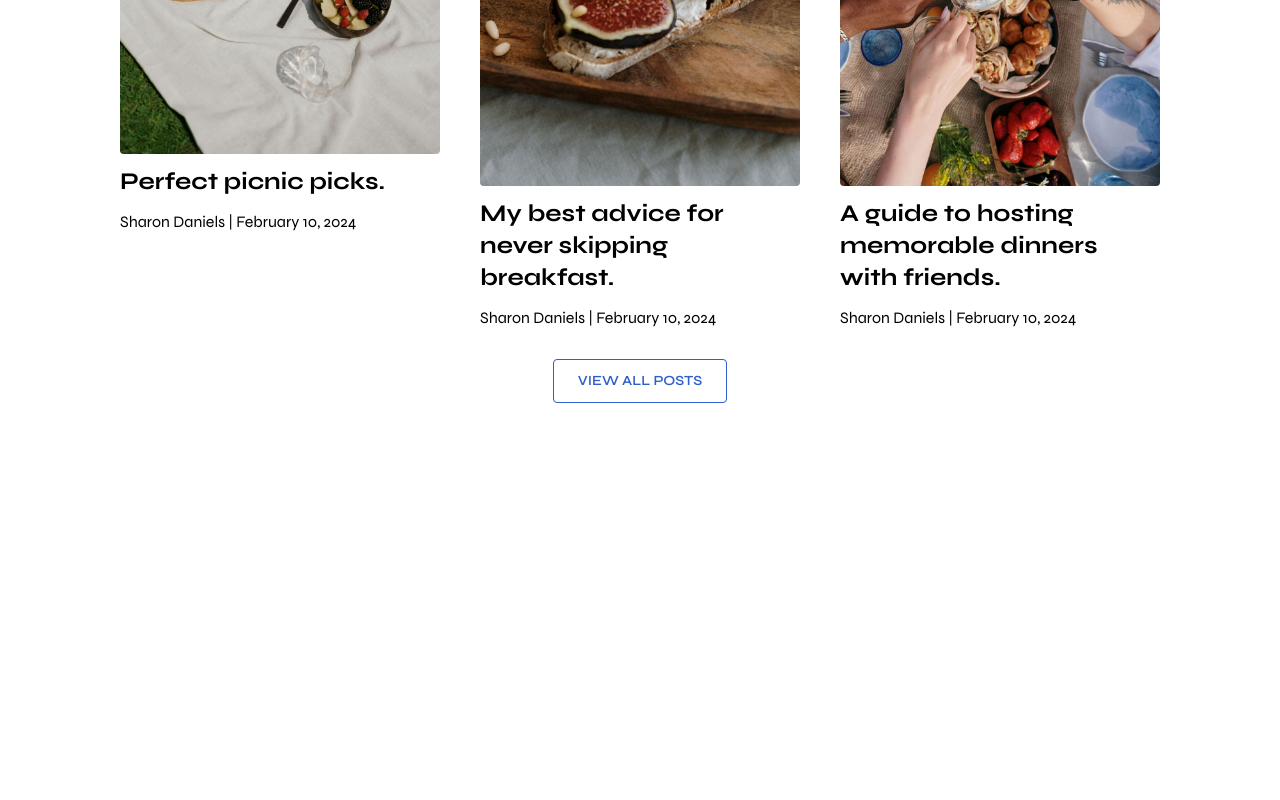
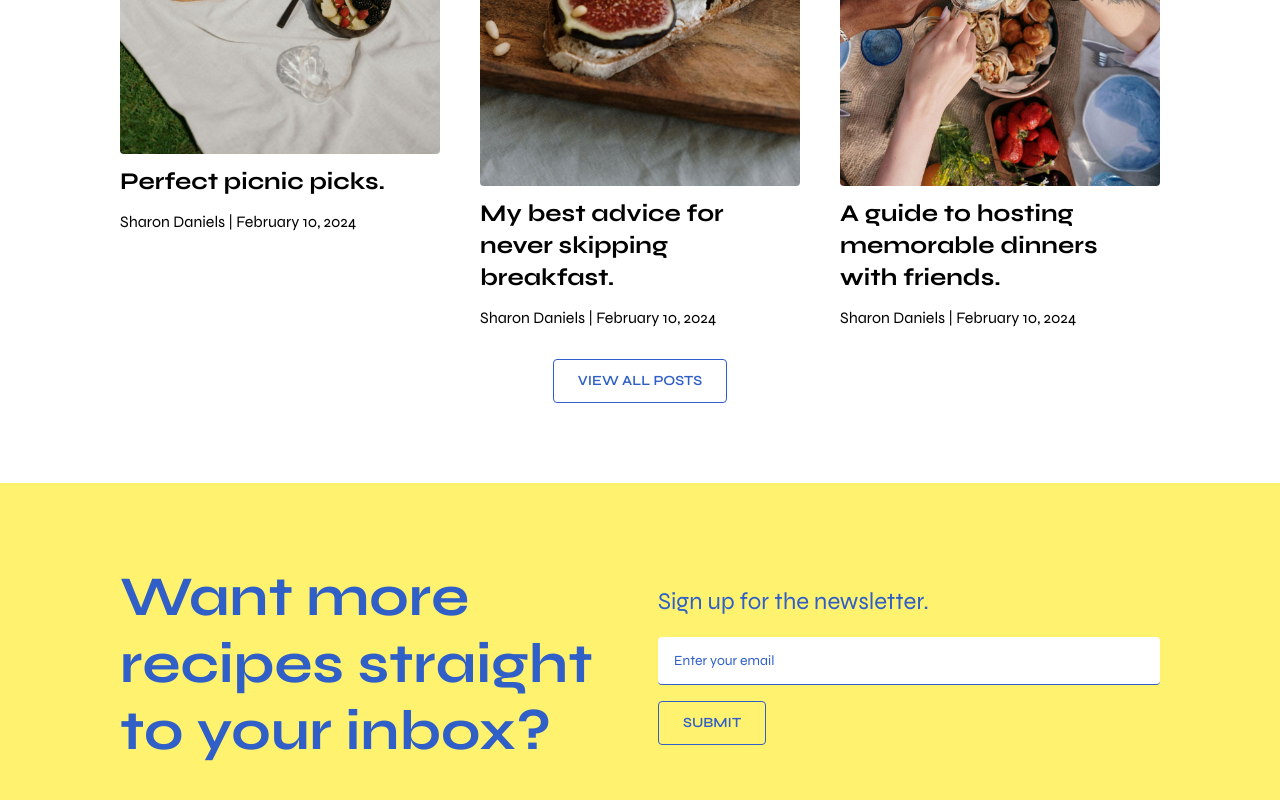
Before and after one commit to giahuy215/all-you-can-eat-recipe, a Vue app: page / in a window 1280 px wide. Shown: the part 4914-5714 px from the top of the page. Before the commit the page ends 5321 px from the top, so only its background shows below. Built offline with nearby package versions, Linux system fonts and the light colour scheme.

Commit message:
feature: add Sign up for the newsletter view for landing page

```diff
--- a/src/components/outlineButton.vue
+++ b/src/components/outlineButton.vue
@@ -1,6 +1,6 @@
 <template>
 	<div
-		class="outline-button flex h-11 border rounded items-center cursor-pointer"
+		class="outline-button flex h-11 border rounded items-center cursor-pointer w-fit"
 		:style="{ 'border-color': mainColor, color: mainColor }"
 	>
 		<p class="px-6 py-4 text-sm font-semibold uppercase">{{ content }}</p>
--- a/src/views/LandingPage.vue
+++ b/src/views/LandingPage.vue
@@ -78,7 +78,7 @@
 							crafts easy-to-follow recipes that transform everyday ingredients
 							into delicious creations.
 						</p>
-						<div class="comp w-fit mt-8">
+						<div class="comp mt-8">
 							<OutlineButton
 								:mainColor="constant.COLOR.WHITE"
 								:textHoverColor="constant.COLOR.PRIMARY"
@@ -168,6 +168,33 @@
 			/>
 		</div>
 	</section>
+	<!-- Sign up for the newsletter -->
+	<section
+		class="flex w-full h-[361px] mt-20 bg-light-yellow items-center text-primary-color"
+	>
+		<main-layout class="flex flex-row">
+			<div class="flex w-1/2">
+				<p class="text-[56px] leading-[67px] font-bold">
+					Want more recipes straight to your inbox?
+				</p>
+			</div>
+			<div class="flex flex-col w-1/2 mt-5 ml-9">
+				<p class="text-2xl leading-[38px]">Sign up for the newsletter.</p>
+				<input
+					class="w-full h-12 mt-4 p-4 border-b border-b-primary-color rounded text-sm"
+					type="text"
+					placeholder="Enter your email"
+				/>
+				<div class="mt-4">
+					<outline-button
+						:mainColor="constant.COLOR.PRIMARY"
+						:textHoverColor="constant.COLOR.WHITE"
+						:content="'Submit'"
+					/>
+				</div>
+			</div>
+		</main-layout>
+	</section>
 </template>
 
 <script setup>
@@ -175,7 +202,7 @@
 	import Carousel from "../components/carouselHeros.vue";
 	import MainLayout from "../components/layout/MainLayout.vue";
 	import constant from "../utils/constant";
-	import { computed, defineAsyncComponent, onMounted, ref, watch } from "vue";
+	import { defineAsyncComponent, onMounted } from "vue";
 
 	const ListCategories = defineAsyncComponent(() =>
 		import("../components/listCategories.vue"),
@@ -260,4 +287,42 @@
 		opacity: 1;
 		transform: translateY(0);
 	}
+
+	textarea:focus,
+	input:focus {
+		outline: none;
+	}
+
+	input {
+		outline: none;
+	}
+
+	/* Change color placeholder */
+	::-webkit-input-placeholder {
+		/* WebKit, Blink, Edge */
+		color: #2f5fc7;
+	}
+	:-moz-placeholder {
+		/* Mozilla Firefox 4 to 18 */
+		color: #2f5fc7;
+		opacity: 1;
+	}
+	::-moz-placeholder {
+		/* Mozilla Firefox 19+ */
+		color: #2f5fc7;
+		opacity: 1;
+	}
+	:-ms-input-placeholder {
+		/* Internet Explorer 10-11 */
+		color: #2f5fc7;
+	}
+	::-ms-input-placeholder {
+		/* Microsoft Edge */
+		color: #2f5fc7;
+	}
+
+	::placeholder {
+		/* Most modern browsers support this now. */
+		color: #2f5fc7;
+	}
 </style>
--- a/tailwind.config.js
+++ b/tailwind.config.js
@@ -7,6 +7,7 @@ export default {
 				"primary-color": "#2f5fc7",
 				"secondary-color": "#0f7a60",
 				"light-pink": "#FBF5F1",
+				"light-yellow": "#fff26f",
 			},
 		},
 	},
```
